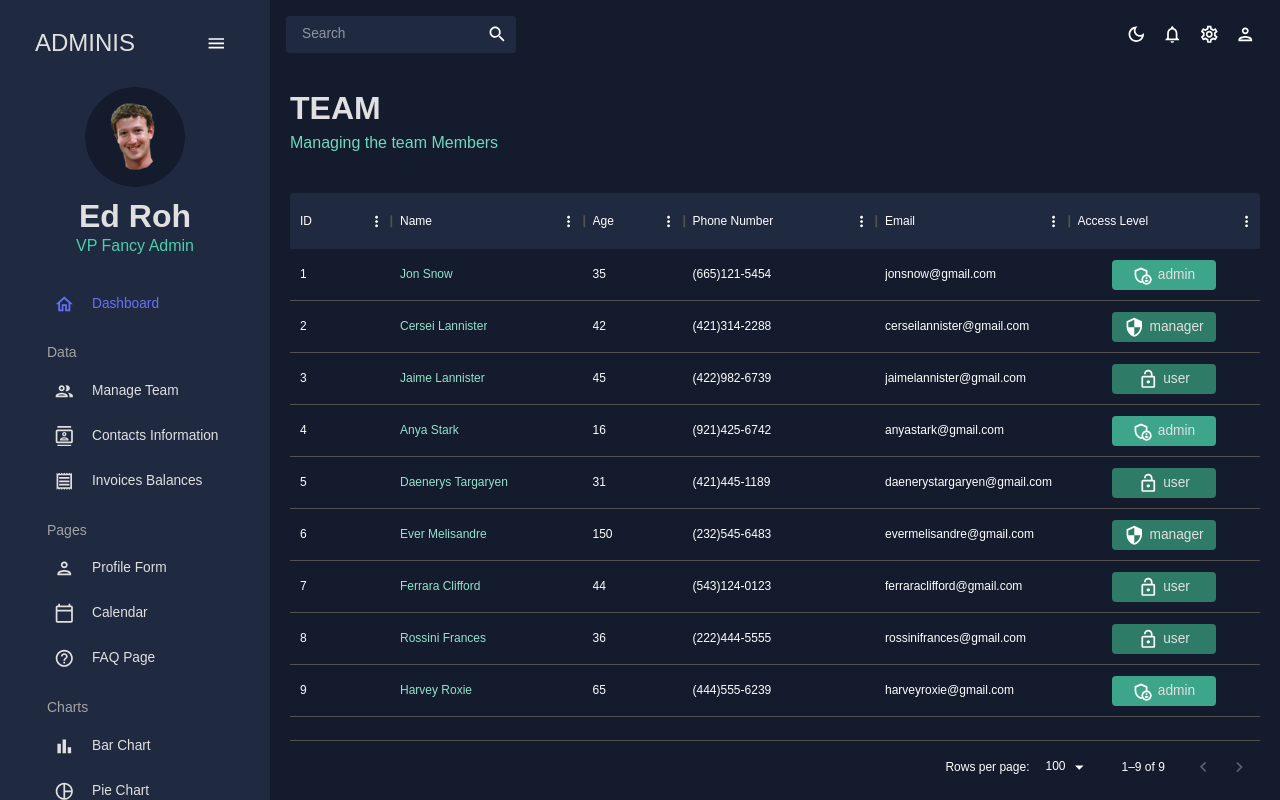
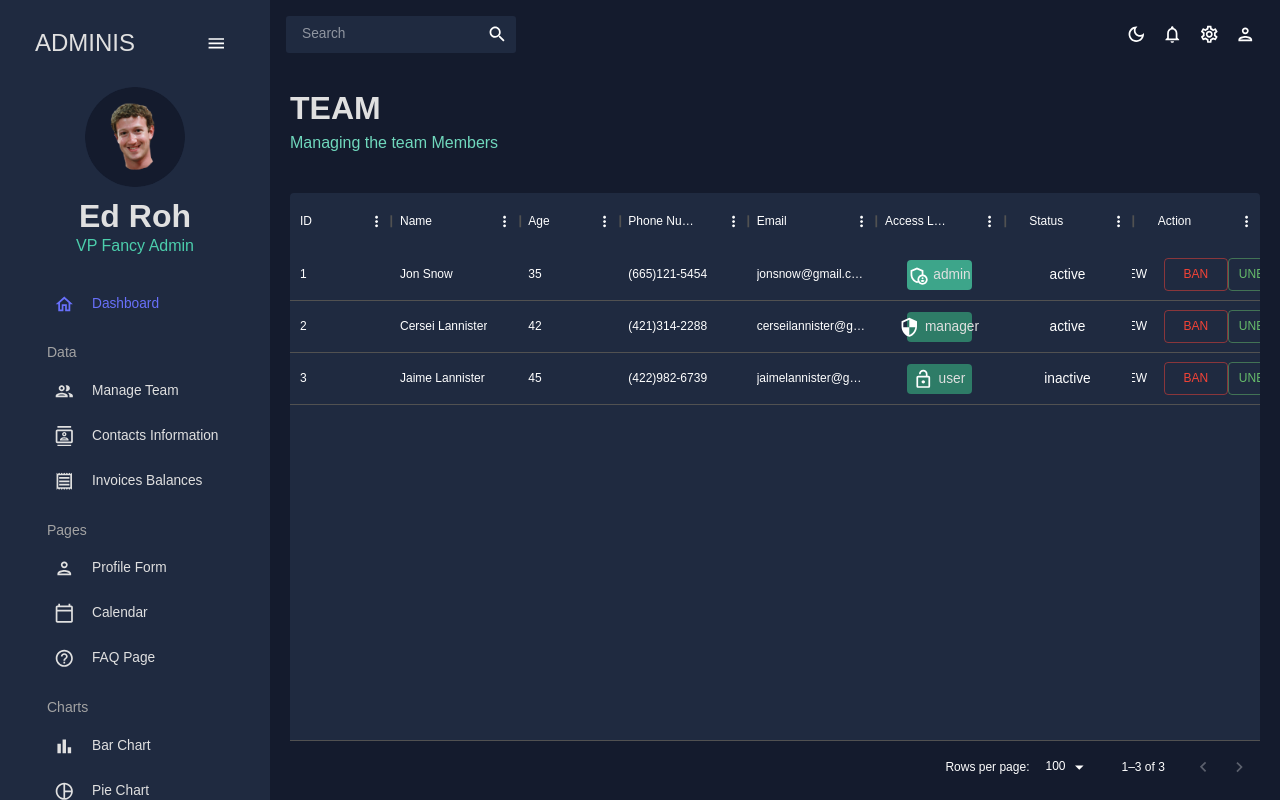
Before and after one commit to ttd11204/react-admin, a React (Create React App) app: page /team in a window 1280 px wide. Built offline with nearby package versions, Linux system fonts and the light colour scheme.

Commit message:
add action, status

```diff
--- a/src/data/mockData.js
+++ b/src/data/mockData.js
@@ -8,6 +8,7 @@ export const mockDataTeam = [
     age: 35,
     phone: "(665)121-5454",
     access: "admin",
+    status: "active", // Thêm thuộc tính status
   },
   {
     id: 2,
@@ -16,6 +17,7 @@ export const mockDataTeam = [
     age: 42,
     phone: "(421)314-2288",
     access: "manager",
+    status: "active", // Thêm thuộc tính status
   },
   {
     id: 3,
@@ -24,56 +26,85 @@ export const mockDataTeam = [
     age: 45,
     phone: "(422)982-6739",
     access: "user",
+    status: "inactive", // Thêm thuộc tính status
   },
-  {
-    id: 4,
-    name: "Anya Stark",
-    email: "anyastark@gmail.com",
-    age: 16,
-    phone: "(921)425-6742",
-    access: "admin",
-  },
-  {
-    id: 5,
-    name: "Daenerys Targaryen",
-    email: "daenerystargaryen@gmail.com",
-    age: 31,
-    phone: "(421)445-1189",
-    access: "user",
-  },
-  {
-    id: 6,
-    name: "Ever Melisandre",
-    email: "evermelisandre@gmail.com",
-    age: 150,
-    phone: "(232)545-6483",
-    access: "manager",
-  },
-  {
-    id: 7,
-    name: "Ferrara Clifford",
-    email: "ferraraclifford@gmail.com",
-    age: 44,
-    phone: "(543)124-0123",
-    access: "user",
-  },
-  {
-    id: 8,
-    name: "Rossini Frances",
-    email: "rossinifrances@gmail.com",
-    age: 36,
-    phone: "(222)444-5555",
-    access: "user",
-  },
-  {
-    id: 9,
-    name: "Harvey Roxie",
-    email: "harveyroxie@gmail.com",
-    age: 65,
-    phone: "(444)555-6239",
-    access: "admin",
-  },
+  // Các mục dữ liệu khác
 ];
+
+// export const mockDataTeam = [
+//   {
+//     id: 1,
+//     name: "Jon Snow",
+//     email: "jonsnow@gmail.com",
+//     age: 35,
+//     phone: "(665)121-5454",
+//     access: "admin",
+//   },
+//   {
+//     id: 2,
+//     name: "Cersei Lannister",
+//     email: "cerseilannister@gmail.com",
+//     age: 42,
+//     phone: "(421)314-2288",
+//     access: "manager",
+//   },
+//   {
+//     id: 3,
+//     name: "Jaime Lannister",
+//     email: "jaimelannister@gmail.com",
+//     age: 45,
+//     phone: "(422)982-6739",
+//     access: "user",
+//   },
+//   {
+//     id: 4,
+//     name: "Anya Stark",
+//     email: "anyastark@gmail.com",
+//     age: 16,
+//     phone: "(921)425-6742",
+//     access: "admin",
+//   },
+//   {
+//     id: 5,
+//     name: "Daenerys Targaryen",
+//     email: "daenerystargaryen@gmail.com",
+//     age: 31,
+//     phone: "(421)445-1189",
+//     access: "user",
+//   },
+//   {
+//     id: 6,
+//     name: "Ever Melisandre",
+//     email: "evermelisandre@gmail.com",
+//     age: 150,
+//     phone: "(232)545-6483",
+//     access: "manager",
+//   },
+//   {
+//     id: 7,
+//     name: "Ferrara Clifford",
+//     email: "ferraraclifford@gmail.com",
+//     age: 44,
+//     phone: "(543)124-0123",
+//     access: "user",
+//   },
+//   {
+//     id: 8,
+//     name: "Rossini Frances",
+//     email: "rossinifrances@gmail.com",
+//     age: 36,
+//     phone: "(222)444-5555",
+//     access: "user",
+//   },
+//   {
+//     id: 9,
+//     name: "Harvey Roxie",
+//     email: "harveyroxie@gmail.com",
+//     age: 65,
+//     phone: "(444)555-6239",
+//     access: "admin",
+//   },
+// ];
 
 export const mockDataContacts = [
   {
--- a/src/scenes/team/index.jsx
+++ b/src/scenes/team/index.jsx
@@ -1,4 +1,124 @@
-import { Box,Typography, useTheme } from "@mui/material";
+// import { Box,Typography, useTheme } from "@mui/material";
+// import { DataGrid } from "@mui/x-data-grid";
+// import { tokens } from "../../theme";
+// import { mockDataTeam } from "../../data/mockData";
+// import AdminPanelSettingsOutlinedIcon from "@mui/icons-material/AdminPanelSettingsOutlined";
+// import LockOpenOutlinedIcon from "@mui/icons-material/LockOpenOutlined";
+// import SecurityOutlinedIcon from "@mui/icons-material/SecurityOutlined";
+// import Header from "../../components/Header";
+// import "../../scenes/team/style.css";
+
+// const Team = () => {
+//     const theme = useTheme();
+//     const colors = tokens(theme.palette.mode);
+//     const columns = [
+//         {
+//             field: "id",
+//             headerName: "ID"
+//         },
+//         {
+//             field: "name",
+//             headerName: "Name",
+//             flex: 1,
+//             cellClassName: "name-column--cell"
+//         },
+//         {
+//             field: "age",
+//             headerName: "Age",
+//             type: "number",
+//             headerAlign: "left",
+//             align: "left"
+//         },
+//         {
+//             field: "phone",
+//             headerName: "Phone Number",
+//             flex: 1
+//         },
+//         {
+//             field: "email",
+//             headerName: "Email",
+//             flex: 1
+//         },
+//         {
+//             field: "access",
+//             headerName: "Access Level",
+//             flex: 1,
+//             renderCell: ({ row: {access }}) => {
+//                 return (
+//                     <Box
+//                      width="60%"
+//                      m="0 auto"
+//                      p="5px"
+//                      display="flex"
+//                      justifyContent="center"
+//                      backgroundColor={
+//                         access === "admin"
+//                         ? colors.greenAccent[600]
+//                         : colors.greenAccent[700]
+//                      }
+//                      borderRadius="4px"
+//                     >
+//                         {access ==="admin" && <AdminPanelSettingsOutlinedIcon/>}
+//                         {access ==="manager" && <SecurityOutlinedIcon/>}
+//                         {access ==="user" && <LockOpenOutlinedIcon/>}
+//                         <Typography color={colors.grey[100]} sx={{ml: "5px"}} >
+//                             {access}
+//                         </Typography>
+//                     </Box>
+//                 )
+//             }
+//         },
+//         {
+//             field: "status",
+//             headerName: "status",
+//             flex: 1
+//         },
+//         {
+//             headerName: "Action",
+//             flex: 1
+//         },
+
+//     ]
+
+//     return (
+//         <Box  m="20px">
+//             <Header title="TEAM" subtitle="Managing the team Members"/>
+//             <Box m="40px 0 0 0" height="75vh" sx={{
+//                 "& .MuiDataGrid-root": {
+//                     border: "none",
+//                 },
+//                 "& .MuiDataGrid-cell": {
+//                     borderBottom: "none"
+//                 },
+//                 "& .name-column--cell": {
+//                     color: colors.greenAccent[300]
+//                 },
+//                 "& .MuiDataGrid-columnHeaders": {
+//                     backgroundColor: colors.primary[400],
+//                     borderBottom: "none"
+//                 },
+//                 "& .MuiDataGrid-virtualSciller": {
+//                     backgroundColor: colors.primary[400]
+//                 },
+//                 "&. MuiDataGrid-footerContainer": {
+//                     borderTop: "none",
+//                     backgroundColor: colors.blueAccent[700]
+//                 }
+//             }}
+//             >
+//                 <DataGrid
+//                 rows={mockDataTeam}
+//                 columns={columns}
+//                 />
+//             </Box>
+//         </Box>
+//     )
+// }
+
+// export default Team;
+
+import React from "react";
+import { Box, Typography, Button, useTheme } from "@mui/material";
 import { DataGrid } from "@mui/x-data-grid";
 import { tokens } from "../../theme";
 import { mockDataTeam } from "../../data/mockData";
@@ -6,10 +126,31 @@ import AdminPanelSettingsOutlinedIcon from "@mui/icons-material/AdminPanelSettin
 import LockOpenOutlinedIcon from "@mui/icons-material/LockOpenOutlined";
 import SecurityOutlinedIcon from "@mui/icons-material/SecurityOutlined";
 import Header from "../../components/Header";
+import "../../scenes/team/style.css";
 
 const Team = () => {
     const theme = useTheme();
     const colors = tokens(theme.palette.mode);
+
+    const handleAction = (id, action) => {
+        // Update status based on action
+        const updatedData = mockDataTeam.map((user) => {
+            if (user.id === id) {
+                if (action === "ban") {
+                    return { ...user, status: "inactive" };
+                } else if (action === "unban") {
+                    return { ...user, status: "active" };
+                }
+            }
+            return user;
+        });
+
+        // Update mockDataTeam with updatedData
+        // You might want to use state management libraries like Redux for global state updates
+        // For simplicity, I'm directly updating mockDataTeam here, which is not recommended in production
+        mockDataTeam.splice(0, mockDataTeam.length, ...updatedData);
+    };
+
     const columns = [
         {
             field: "id",
@@ -19,7 +160,6 @@ const Team = () => {
             field: "name",
             headerName: "Name",
             flex: 1,
-            cellClassName: "name-column--cell"
         },
         {
             field: "age",
@@ -42,7 +182,7 @@ const Team = () => {
             field: "access",
             headerName: "Access Level",
             flex: 1,
-            renderCell: ({ row: {access }}) => {
+            renderCell: ({ row: { access } }) => {
                 return (
                     <Box
                         width="60%"
@@ -57,25 +197,72 @@ const Team = () => {
                         }
                         borderRadius="4px"
                     >
-                        {access ==="admin" && <AdminPanelSettingsOutlinedIcon/>}
-                        {access ==="manager" && <SecurityOutlinedIcon/>}
-                        {access ==="user" && <LockOpenOutlinedIcon/>}
-                        <Typography color={colors.grey[100]} sx={{ml: "5px"}} >
+                        {access === "admin" && (
+                            <AdminPanelSettingsOutlinedIcon />
+                        )}
+                        {access === "manager" && <SecurityOutlinedIcon />}
+                        {access === "user" && <LockOpenOutlinedIcon />}
+                        <Typography color={colors.grey[100]} sx={{ ml: "5px" }}>
                             {access}
                         </Typography>
                     </Box>
+                );
+            }
+        },
+        {
+            field: "status",
+            headerName: "Status",
+            flex: 1,
+            cellClassName: "action-column--cell",
+            renderCell: ({ row }) => (
+                <Typography>{row.status}</Typography>
+            )
+        },
+        {
+            headerName: "Action",
+            flex: 1,
+            renderCell: ({ row }) => (
+                <Box
+                    width="100%"
+                    m="0 auto"
+                    display="flex"
+                    justifyContent="center"
+                >
+                    <Button
+                        onClick={() => handleAction(row.id, "view")}
+                        variant="h4"
+                        // color={colors.primary[100]}
+                    >
+                        View
+                    </Button>
+                    <Button
+                        onClick={() => handleAction(row.id, "ban")}
+                        variant="outlined"
+                        color="error"
+                    >
+                        Ban
+                    </Button>
+                    <Button
+                        onClick={() => handleAction(row.id, "unban")}
+                        variant="outlined"
+                        color="success"
+                    >
+                        Unban
+                    </Button>
+                </Box>
             )
         }
-        }
-
-    ]
+    ];
 
     return (
-        <Box  m="20px">
-            <Header title="TEAM" subtitle="Managing the team Members"/>
-            <Box m="40px 0 0 0" height="75vh" sx={{
+        <Box m="20px">
+            <Header title="TEAM" subtitle="Managing the team Members" />
+            <Box
+                m="40px 0 0 0"
+                height="75vh"
+                sx={{
                     "& .MuiDataGrid-root": {
-                    border: "none",
+                        border: "none"
                     },
                     "& .MuiDataGrid-cell": {
                         borderBottom: "none"
@@ -87,25 +274,23 @@ const Team = () => {
                         backgroundColor: colors.primary[400],
                         borderBottom: "none"
                     },
-                "& .MuiDataGrid-virtualSciller": {
+                    "& .MuiDataGrid-virtualScroller": {
                         backgroundColor: colors.primary[400]
                     },
-                "&. MuiDataGrid-footerContainer": {
+                    "&.MuiDataGrid-footerContainer": {
                         borderTop: "none",
                         backgroundColor: colors.blueAccent[700]
                     }
                 }}
             >
-                <DataGrid
-                rows={mockDataTeam}
-                columns={columns}
-                />
+                <DataGrid rows={mockDataTeam} columns={columns} />
             </Box>
         </Box>
-    )
-}
+    );
+};
 
 export default Team;
+
 
 // import React, { useEffect, useState } from "react";
 // import { Box, Typography, useTheme } from "@mui/material";
--- /dev/null
+++ b/src/scenes/team/style.css
@@ -0,0 +1,15 @@
+.MuiDataGrid-columnHeader[data-field="status"] .MuiDataGrid-columnHeaderTitleContainer,
+.MuiDataGrid-columnHeader[data-field="access"] .MuiDataGrid-columnHeaderTitleContainer {
+    display: flex;
+    justify-content: center;
+}
+
+.MuiDataGrid-columnHeader:not([data-field]) .MuiDataGrid-columnHeaderTitleContainer {
+    display: flex;
+    justify-content: center;
+  }
+
+   .action-column--cell {
+    display: flex;
+    justify-content: center !important;
+   }
```
Lines whose indentation alone changed are shown as unchanged.
